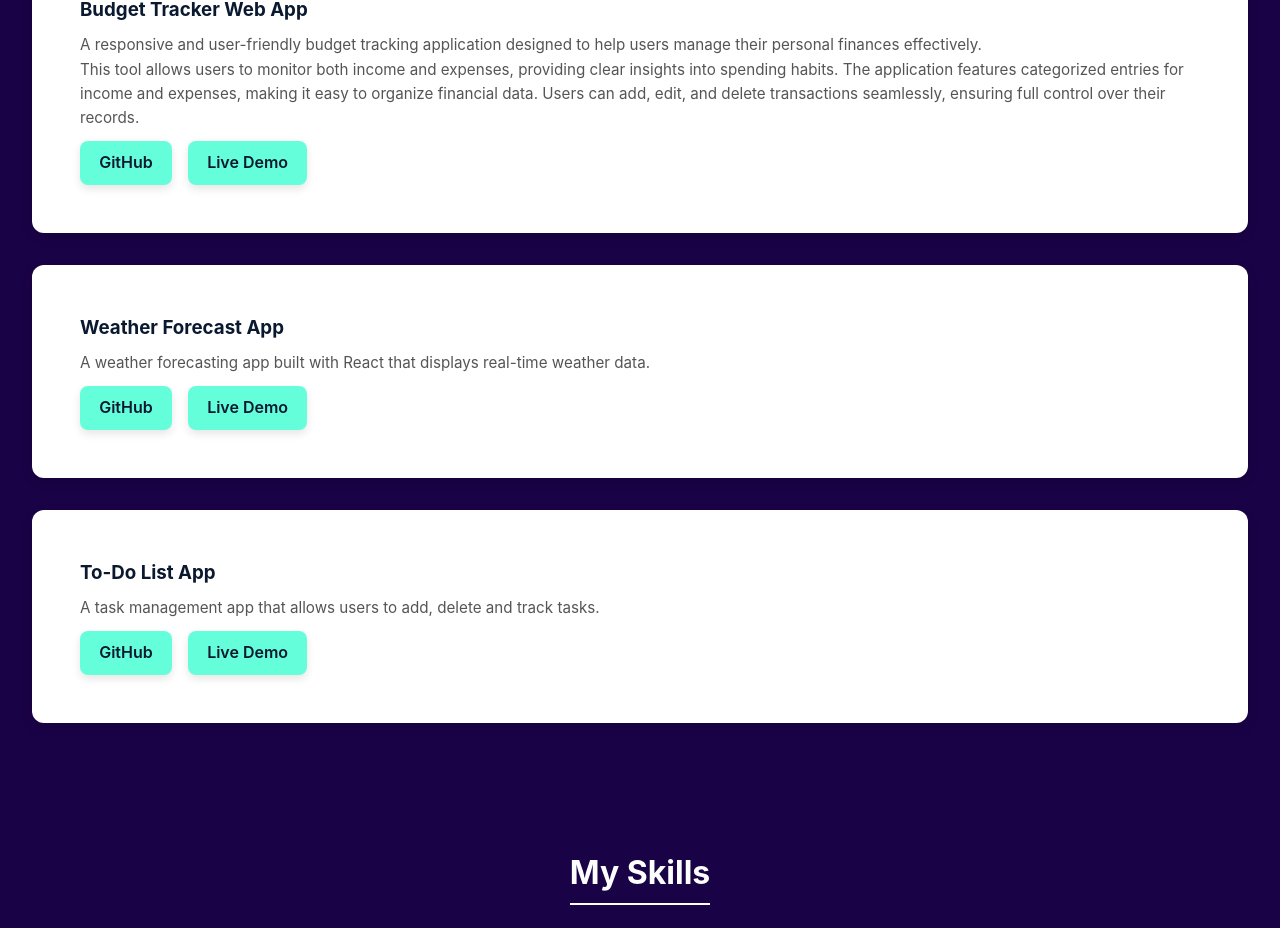
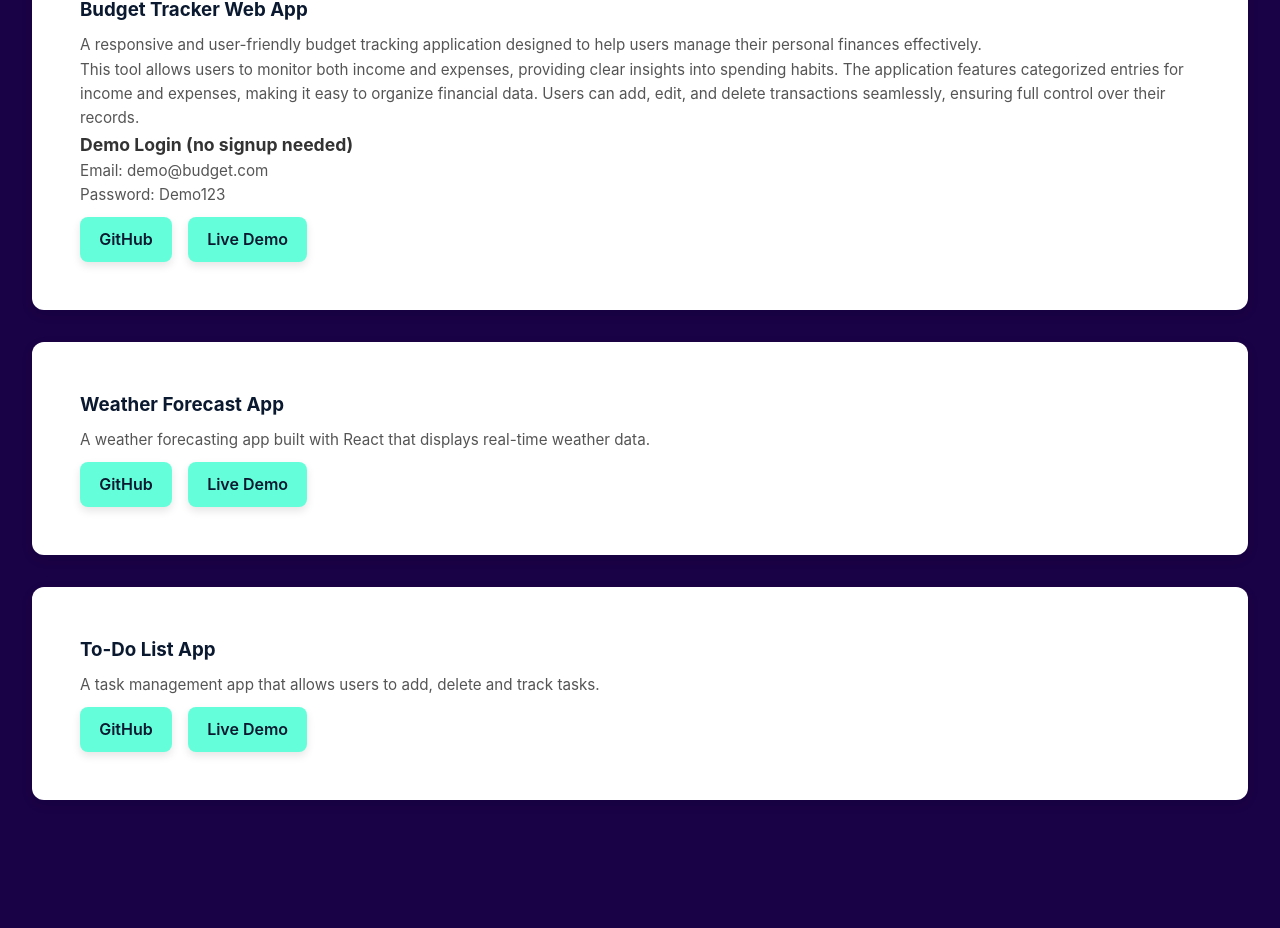
Before and after one commit to juliet2025-tech/myportfolio, a React (Create React App) app in the folder my-portfolio/: page / in a window 1280 px wide. Shown: the part 1353-2281 px from the top of the page. Built offline with nearby package versions, Linux system fonts and the light colour scheme.

Commit message:
final commit

```diff
--- a/my-portfolio/src/components/project.js
+++ b/my-portfolio/src/components/project.js
@@ -10,6 +10,10 @@ function Projects() {
  <p>This tool allows users to monitor both income and expenses, providing clear insights into spending habits.
 
 The application features categorized entries for income and expenses, making it easy to organize financial data. Users can add, edit, and delete transactions seamlessly, ensuring full control over their records.</p>
+<p style={{ fontWeight: 'bold', fontSize: '1.1rem', color: '#333' }}>Demo Login (no signup needed) </p>
+  <p>Email: demo@budget.com</p>
+ <p> Password: Demo123
+</p>
 
         <a href="https://github.com/juliet2025-tech/budget-tracker" target="_blank" rel="noreferrer">
           GitHub
```
